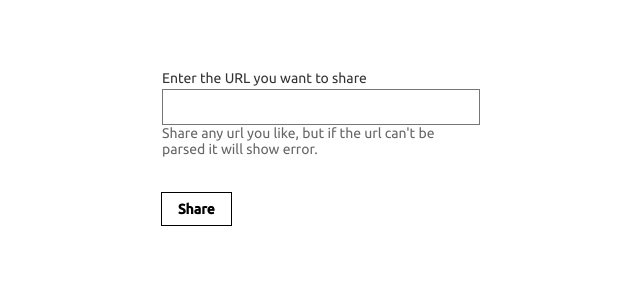
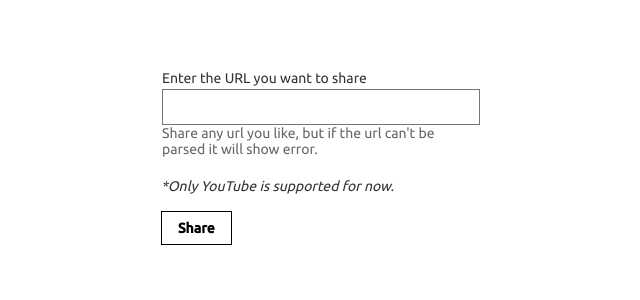
Before and after one commit to Ananto30/sic, a Django app: page /share/ in a window 1280 px wide. Shown: the part 51-351 px from the top of the page, without its empty margins (319-959 px from the left). Run offline with Django 3.2, Linux system fonts and the light colour scheme.

Commit message:
Add supported domain list

```diff
--- a/sic/settings.py
+++ b/sic/settings.py
@@ -23,7 +23,7 @@ BASE_DIR = Path(__file__).resolve().parent.parent
 SECRET_KEY = '4ecftjnvz@k69kntjx1%dy#(_&lbzrpu8y39snh@1b#mxc1bs8'
 
 # SECURITY WARNING: don't run with debug turned on in production!
-DEBUG = True
+DEBUG = False
 
 ALLOWED_HOSTS = ['*']
 
--- a/web/templates/web/about.html
+++ b/web/templates/web/about.html
@@ -5,7 +5,7 @@
     <section class="center w-80 w-40-l ubuntu pt5">
         <h4 class="fw4">Sharing is Caring (in short SIC)</h4>
         <p class="fw3">
-            This platform is about sharing music, video, quotes, arts etc as an Anonymous.
+            This platform is about sharing music, video, quotes, arts etc as an <b>ANONYMOUS</b>.
             Cause sometimes we get biased by people and their contents, so we get focused on consuming specific contents everyday.
         </p>
         <p class="fw3">
--- a/web/templates/web/share.html
+++ b/web/templates/web/share.html
@@ -20,6 +20,8 @@
                         <small id="name-desc" class="f6 black-60 db mb2">Share any url you like, but if the url can't be parsed it will show error.</small>
                     </div>
                 </fieldset>
+
+                <i class="f6 black-80">*Only YouTube is supported for now.</i>
                 <div class="mt3"><input class="b ph3 pv2 input-reset ba b--black bg-transparent grow pointer f6" type="submit" value="Share"></div>
             </form>
         </article>
--- a/web/views.py
+++ b/web/views.py
@@ -5,6 +5,11 @@ from ratelimit.decorators import ratelimit
 from webpreview import web_preview
 
 from web.models import Content
+
+supported_domains = [
+    'youtube',
+    'youtu.be'
+]
 
 
 def is_valid_url(url):
@@ -16,6 +21,10 @@ def is_valid_url(url):
         r'(?::\d+)?'  # optional port
         r'(?:/?|[/?]\S+)$', re.IGNORECASE)
     return re.match(regex, url) is not None
+
+
+def is_domain_in_list(url):
+    return url.lower() in supported_domains
 
 
 def home(request):
@@ -40,6 +49,10 @@ def share(request):
         url = request.POST.get('url')
         if not is_valid_url(url):
             return render(request, 'web/share.html', {"error": "Not a valid URL!"})
+
+        if not is_domain_in_list(url):
+            return render(request, 'web/share.html', {"error": "This is not a supported URL!"})
+
         title, desc, img_url = web_preview(url)
         if title and img_url:
             cntnt = Content(
```
